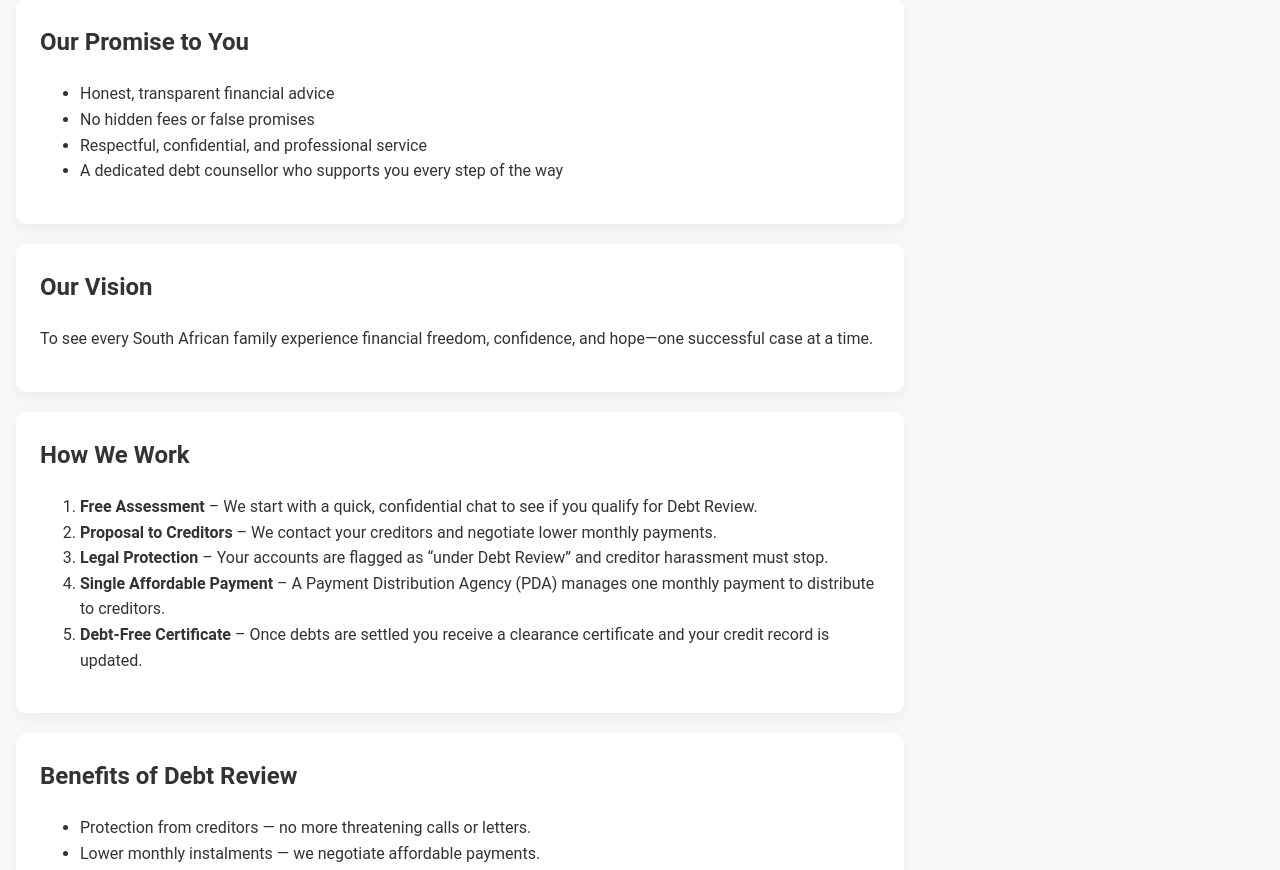
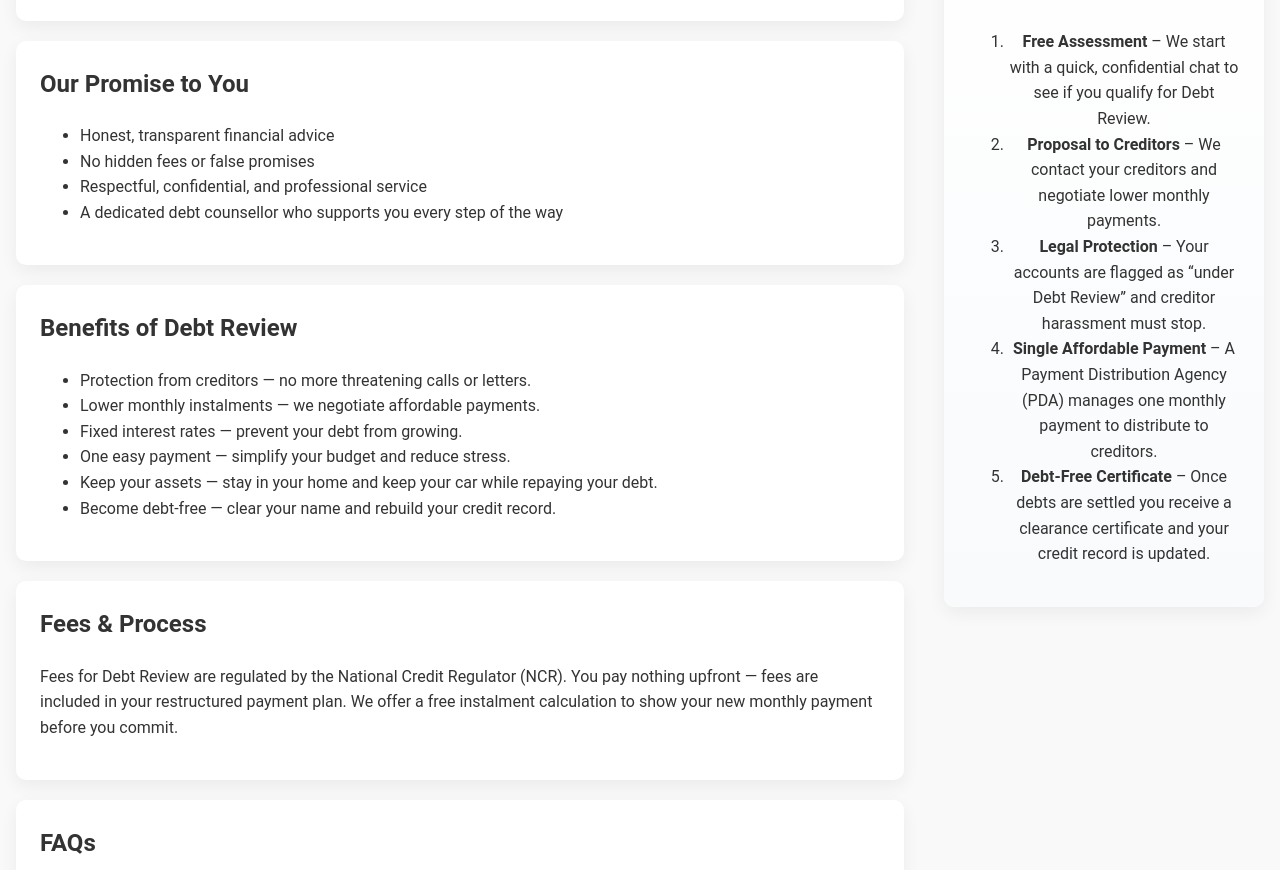
Before and after one commit to Aiden-Williams19/Creditore-VSC, a React (Vite) app in the folder creditor-website/: page /about in a window 1280 px wide. Shown: the part 784-1654 px from the top of the page. Built offline with nearby package versions, Linux system fonts and the light colour scheme.

Commit message:
information styling (placement)

```diff
--- a/creditor-website/src/pages/About.jsx
+++ b/creditor-website/src/pages/About.jsx
@@ -22,6 +22,8 @@ function About() {
           <article>
             <h2>Our Mission</h2>
             <p>To help over-indebted South Africans regain financial stability, protect their assets, and achieve lasting peace of mind—without judgment or shame.</p>
+            <p>To see every South African family experience financial freedom, confidence, and hope—one successful case at a time.</p>
+
           </article>
 
           <article>
@@ -32,22 +34,6 @@ function About() {
               <li>Respectful, confidential, and professional service</li>
               <li>A dedicated debt counsellor who supports you every step of the way</li>
             </ul>
-          </article>
-
-          <article>
-            <h2>Our Vision</h2>
-            <p>To see every South African family experience financial freedom, confidence, and hope—one successful case at a time.</p>
-          </article>
-
-          <article>
-            <h2>How We Work</h2>
-            <ol>
-              <li><strong>Free Assessment</strong> – We start with a quick, confidential chat to see if you qualify for Debt Review.</li>
-              <li><strong>Proposal to Creditors</strong> – We contact your creditors and negotiate lower monthly payments.</li>
-              <li><strong>Legal Protection</strong> – Your accounts are flagged as “under Debt Review” and creditor harassment must stop.</li>
-              <li><strong>Single Affordable Payment</strong> – A Payment Distribution Agency (PDA) manages one monthly payment to distribute to creditors.</li>
-              <li><strong>Debt-Free Certificate</strong> – Once debts are settled you receive a clearance certificate and your credit record is updated.</li>
-            </ol>
           </article>
 
           <article>
@@ -90,6 +76,19 @@ function About() {
             <p className="large">WhatsApp: <strong>068 112 0951</strong></p>
             <Link className="btn primary" to="/contact">Start Application</Link>
           </div>
+          <br />
+          <div>
+             <article className="contact-box">
+            <h2>How We Work</h2>
+            <ol>
+              <li><strong>Free Assessment</strong> – We start with a quick, confidential chat to see if you qualify for Debt Review.</li>
+              <li><strong>Proposal to Creditors</strong> – We contact your creditors and negotiate lower monthly payments.</li>
+              <li><strong>Legal Protection</strong> – Your accounts are flagged as “under Debt Review” and creditor harassment must stop.</li>
+              <li><strong>Single Affordable Payment</strong> – A Payment Distribution Agency (PDA) manages one monthly payment to distribute to creditors.</li>
+              <li><strong>Debt-Free Certificate</strong> – Once debts are settled you receive a clearance certificate and your credit record is updated.</li>
+            </ol>
+          </article>
+          </div>
         </aside>
       </section>
     </>
--- a/creditor-website/src/pages/DebtReview.jsx
+++ b/creditor-website/src/pages/DebtReview.jsx
@@ -36,7 +36,6 @@ function DebtReview() {
 
               <figure className="service-image">
                 <img src={calculatorImg} alt="Debt calculator" />
-                <figcaption className="sr-only">Debt assessment illustration</figcaption>
               </figure>
           </article>
 
```
